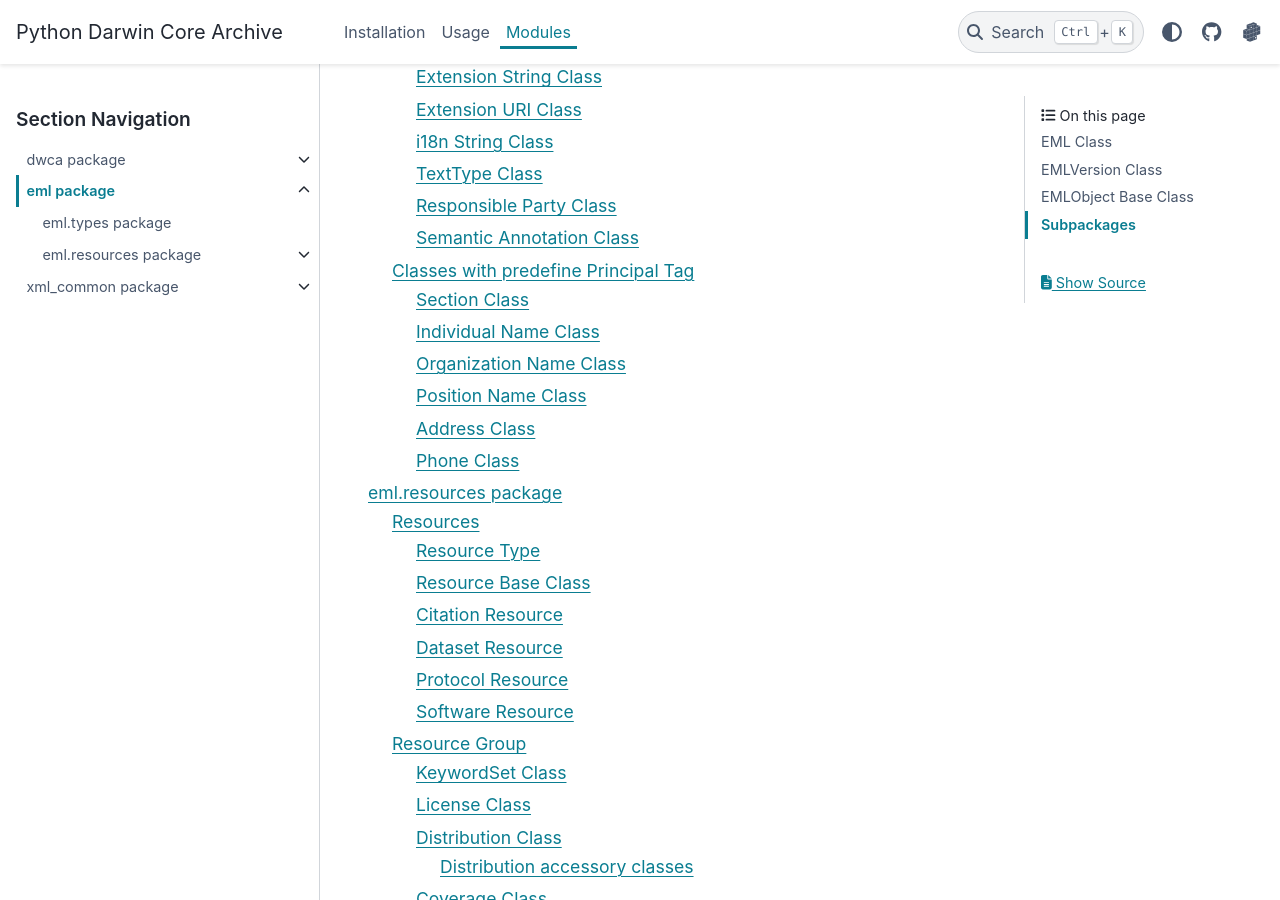
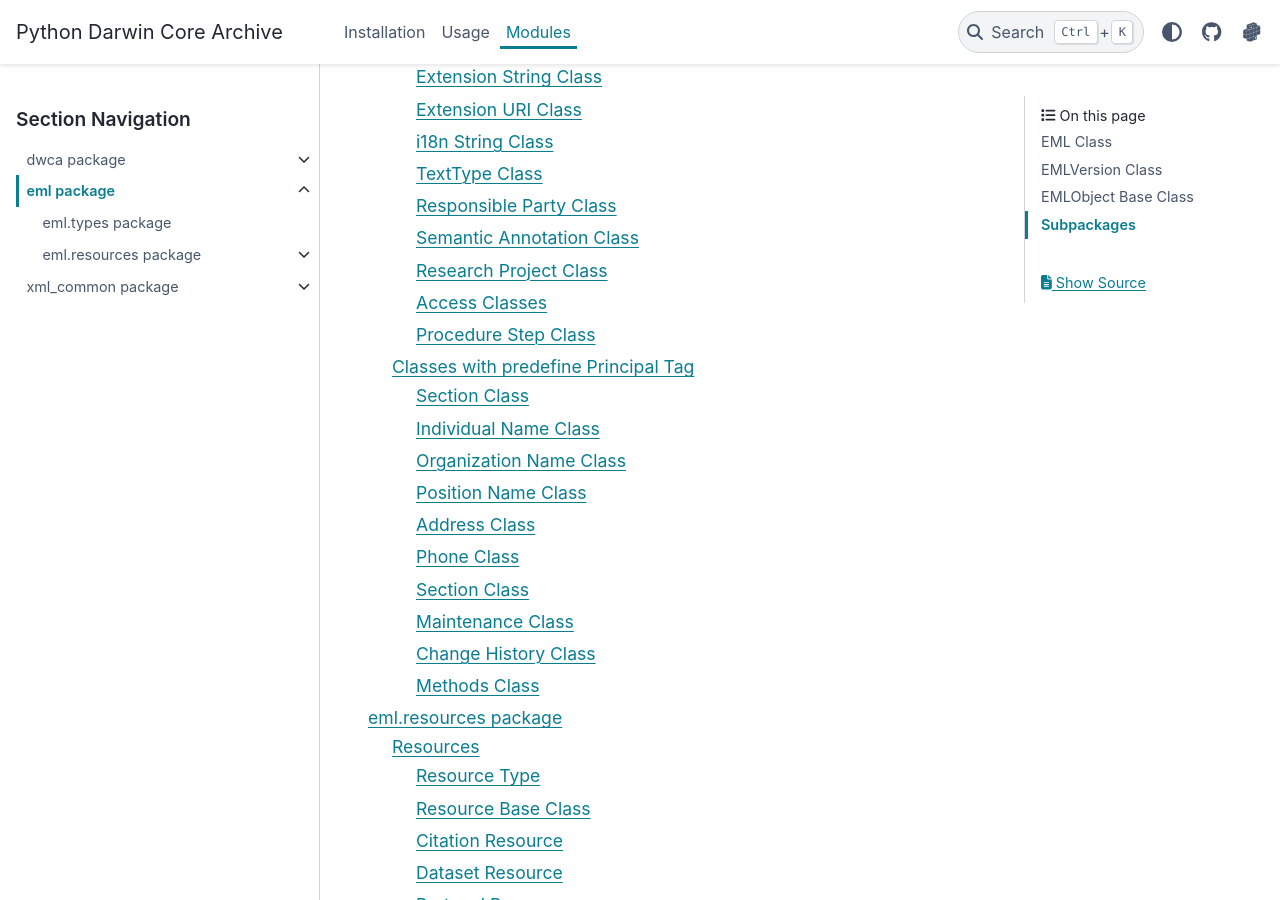
Before and after one commit to IEB-BIODATA/pydwca, a Sphinx documentation site: the page built from docs/source/eml.rst, in a window 1280 px wide and 900 px high, scrolled down 954 px. Built offline with Sphinx 7.4.7 and the PyData theme 0.15.4, drawn with Linux system fonts in a browser that asks for light colours.

```diff
--- a/docs/source/eml.types.rst
+++ b/docs/source/eml.types.rst
@@ -65,6 +65,30 @@
    :undoc-members:
    :show-inheritance:
 
+Research Project Class
+~~~~~~~~~~~~~~~~~~~~~~
+
+.. automodule:: eml.types.research_project
+   :members:
+   :undoc-members:
+   :show-inheritance:
+
+Access Classes
+~~~~~~~~~~~~~~
+
+.. automodule:: eml.types.access_type
+   :members:
+   :undoc-members:
+   :show-inheritance:
+
+Procedure Step Class
+~~~~~~~~~~~~~~~~~~~~
+
+.. automodule:: eml.types.procedure_step
+   :members:
+   :undoc-members:
+   :show-inheritance:
+
 Classes with predefine Principal Tag
 ------------------------------------
 
@@ -115,3 +139,35 @@
    :members:
    :undoc-members:
    :show-inheritance:
+
+Section Class
+~~~~~~~~~~~~~
+
+.. automodule:: eml.types.section
+   :members:
+   :undoc-members:
+   :show-inheritance:
+
+Maintenance Class
+~~~~~~~~~~~~~~~~~
+
+.. automodule:: eml.types.maintenance
+   :members:
+   :undoc-members:
+   :show-inheritance:
+
+Change History Class
+~~~~~~~~~~~~~~~~~~~~
+
+.. automodule:: eml.types.change_history
+   :members:
+   :undoc-members:
+   :show-inheritance:
+
+Methods Class
+~~~~~~~~~~~~~
+
+.. automodule:: eml.types.methods
+   :members:
+   :undoc-members:
+   :show-inheritance:
```
Also changed, not shown: 2 other files.
